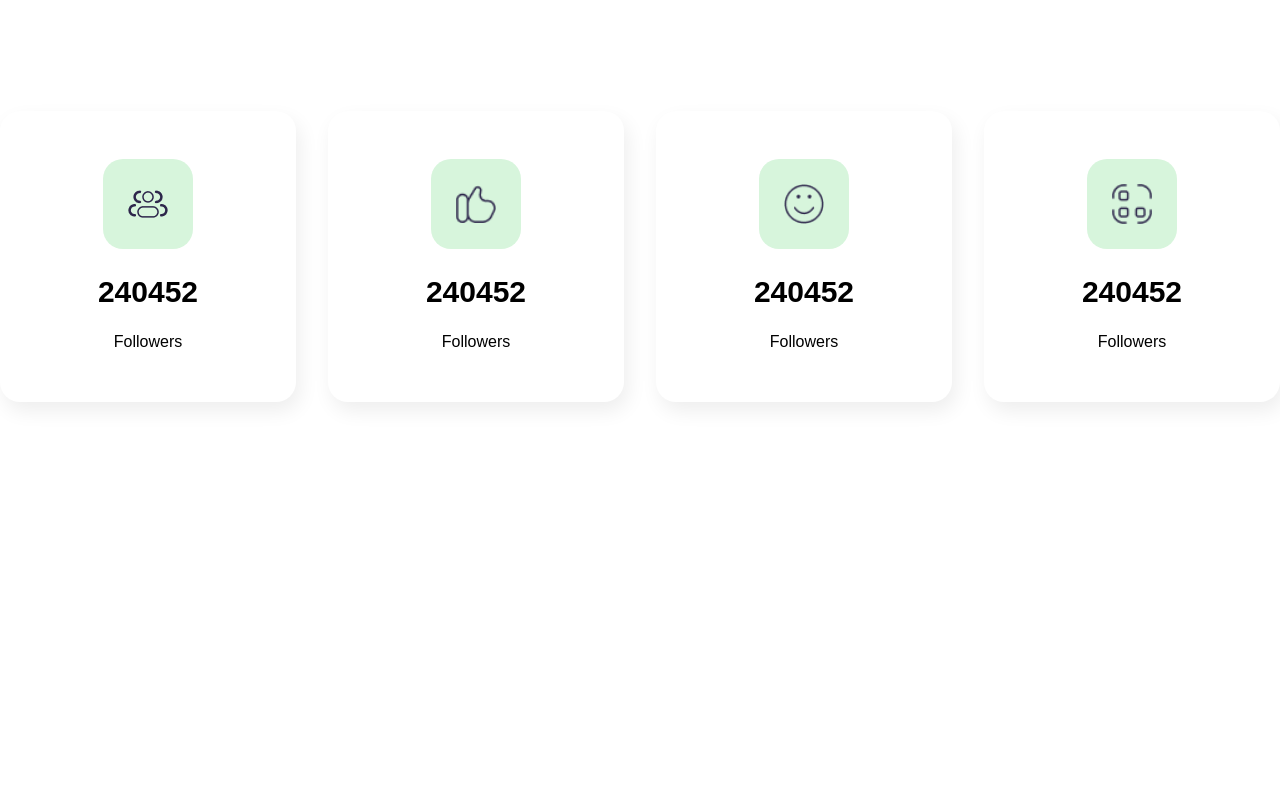
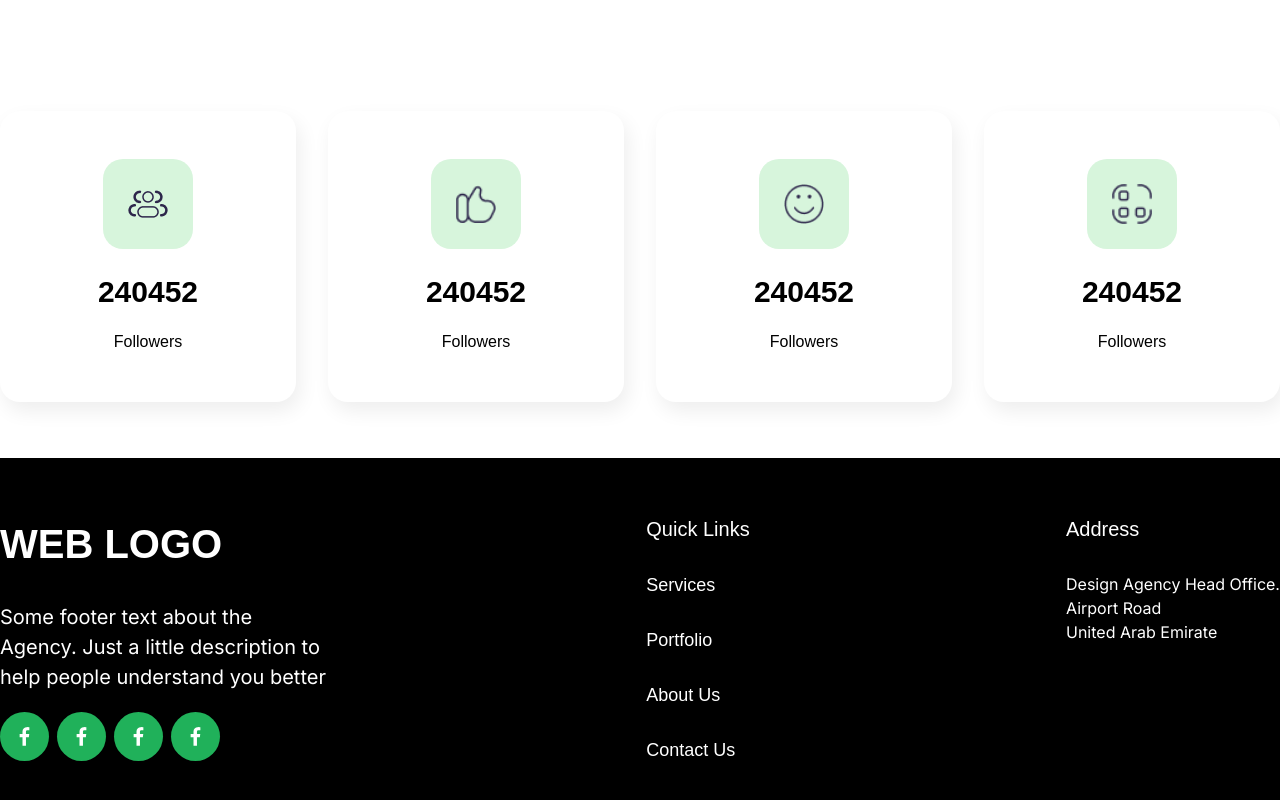
Before and after one commit to Shazed94/NextJS-Assignment, a Next.js app: page / in a window 1280 px wide. Shown: the part 1340-2140 px from the top of the page. Before the commit the page ends 1798 px from the top, so only its background shows below. Built offline with nearby package versions, Linux system fonts and the light colour scheme.

Commit message:
updated code

```diff
--- a/app/page.js
+++ b/app/page.js
@@ -1,3 +1,4 @@
+import Footer from "@/components/Footer";
 import Header from "@/components/Header";
 import Link from "next/link";
 
@@ -68,7 +69,7 @@ export default function Home() {
           <h3 className="mb-4 text-f24 font-semibold ">Grow Your Business</h3>
           <p className="mb-10 text-f18 lg:max-w-[300px]">We help identify the best ways to improve your business</p>
           <Link href="/" className="flex items-center"> <span className="me-2"> Learn More</span>  <svg xmlns="http://www.w3.org/2000/svg" width="16" height="15" viewBox="0 0 18 17" fill="none">
-            <path d="M10 1.83331L17 8.83331L10 15.8333M1 8.83331H17H1Z" stroke="black" stroke-width="2" stroke-linecap="round" stroke-linejoin="round" />
+            <path d="M10 1.83331L17 8.83331L10 15.8333M1 8.83331H17H1Z" stroke="black" strokeWidth="2" strokeLinecap="round" strokeLinejoin="round" />
           </svg> </Link>
         </div>
         <div>
@@ -78,7 +79,7 @@ export default function Home() {
           <h3 className="mb-4 text-f24 font-semibold">Grow Your Business</h3>
           <p className="mb-10 text-f18 lg:max-w-[300px]">We help identify the best ways to improve your business</p>
           <Link href="/" className="flex items-center"> <span className="me-2"> Learn More</span>  <svg xmlns="http://www.w3.org/2000/svg" width="16" height="15" viewBox="0 0 18 17" fill="none">
-            <path d="M10 1.83331L17 8.83331L10 15.8333M1 8.83331H17H1Z" stroke="black" stroke-width="2" stroke-linecap="round" stroke-linejoin="round" />
+            <path d="M10 1.83331L17 8.83331L10 15.8333M1 8.83331H17H1Z" stroke="black" strokeWidth="2" strokeLinecap="round" strokeLinejoin="round" />
           </svg> </Link>
         </div>
         <div>
@@ -88,7 +89,7 @@ export default function Home() {
           <h3 className="mb-4 text-f24 font-semibold">Grow Your Business</h3>
           <p className="mb-10 text-f18 lg:max-w-[300px]">We help identify the best ways to improve your business</p>
           <Link href="/" className="flex items-center"> <span className="me-2"> Learn More</span>  <svg xmlns="http://www.w3.org/2000/svg" width="16" height="15" viewBox="0 0 18 17" fill="none">
-            <path d="M10 1.83331L17 8.83331L10 15.8333M1 8.83331H17H1Z" stroke="black" stroke-width="2" stroke-linecap="round" stroke-linejoin="round" />
+            <path d="M10 1.83331L17 8.83331L10 15.8333M1 8.83331H17H1Z" stroke="black" strokeWidth="2" strokeLinecap="round" strokeLinejoin="round" />
           </svg> </Link>
         </div>
 
@@ -129,6 +130,6 @@ export default function Home() {
     </section>
 
 
-
+    <Footer />
   </>)
 }
--- a/components/Footer.jsx
+++ b/components/Footer.jsx
@@ -1,19 +1,56 @@
-
+import Link from "next/link";
+import { BiLogoFacebook } from "react-icons/bi";
 
 export default function Footer() {
   return (
     <div className="footer bg-black text-white py-14">
-        <div className="flex justify-between items-center">
-            <div>
-                <h1 className="text-f40 font-bold text-white mb-7">WEB LOGO</h1>
-                <p className="text-f20 text-white mb-5">Some footer text about the  Agency. Just a little description to help people understand you better</p>
-                <div className="flex">
-
-                </div>
+      <div className="container mx-auto">
+        <div className="flex justify-between gap-10">
+          <div className="max-w-[330px]">
+            <h1 className="text-f40 font-bold text-white mb-7">WEB LOGO</h1>
+            <p className="text-f20 text-white mb-5">
+              Some footer text about the Agency. Just a little description to
+              help people understand you better
+            </p>
+            <div className="flex">
+              <div className="bg-light-green-text p-3 rounded-full me-2">
+                <BiLogoFacebook size={25} />
+              </div>
+              <div className="bg-light-green-text p-3 rounded-full me-2">
+                <BiLogoFacebook size={25} />
+              </div>
+              <div className="bg-light-green-text p-3 rounded-full me-2">
+                <BiLogoFacebook size={25} />
+              </div>
+              <div className="bg-light-green-text p-3 rounded-full me-2">
+                <BiLogoFacebook size={25} />
+              </div>
             </div>
-            <div></div>
-            <div></div>
+          </div>
+          <div className="flex flex-col self-center space-y-7 ">
+            <h4 className="text-f20 font-medium">Quick Links</h4>
+            <Link href="/" className="text-f18 font-medium ">
+              Services
+            </Link>
+            <Link href="/" className="text-f18 font-medium">
+              Portfolio
+            </Link>
+            <Link href="/" className="text-f18 font-medium">
+              About Us
+            </Link>
+            <Link href="/" className="text-f18 font-medium">
+              Contact Us
+            </Link>
+          </div>
+          <div className="space-y-7">
+            <h4 className="text-f20 font-medium">Address</h4>
+            <p className="">
+              Design Agency Head Office. <br /> Airport Road <br /> United Arab
+              Emirate
+            </p>
+          </div>
         </div>
+      </div>
     </div>
-  )
+  );
 }
--- a/package.json
+++ b/package.json
@@ -16,6 +16,7 @@
     "postcss": "8.4.30",
     "react": "18.2.0",
     "react-dom": "18.2.0",
+    "react-icons": "^4.11.0",
     "tailwindcss": "3.3.3"
   }
 }
```
Also changed, not shown: 1 other file (tests, documents, lock files or other folders).
